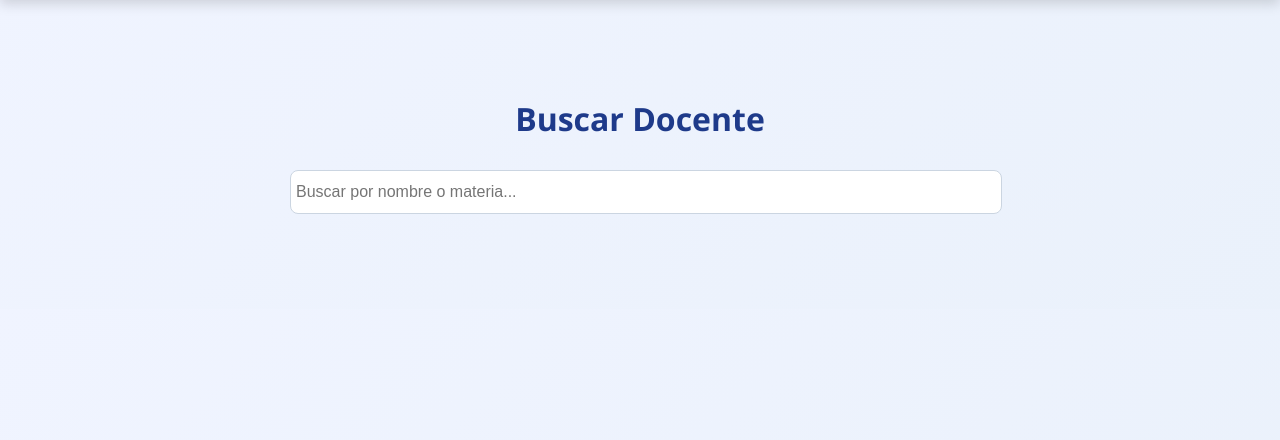
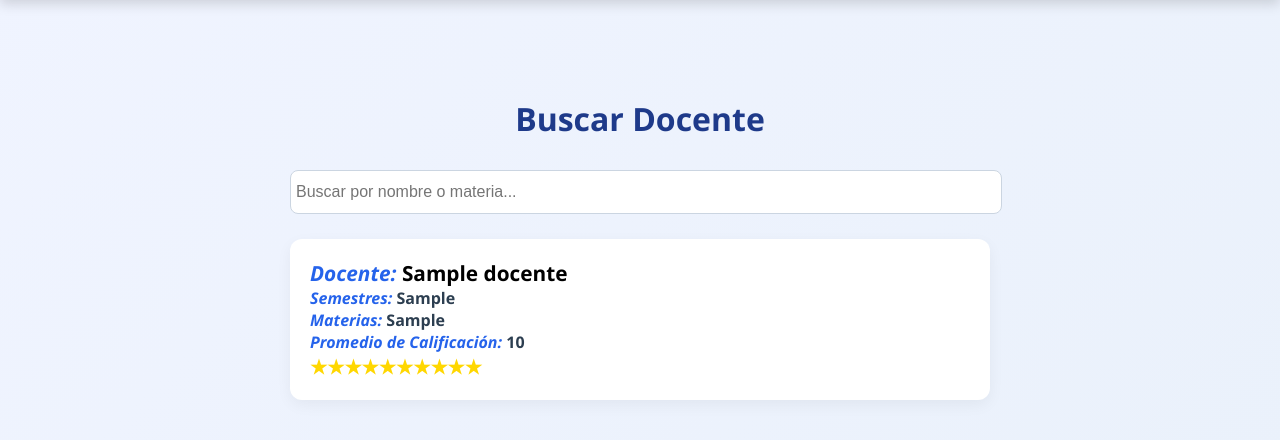
Before and after one commit to IngCarlosMaestre/Docentes, a Flask app: page / in a window 1280 px wide. Shown: the part 83-523 px from the top of the page. Run offline with Flask 3, Linux system fonts and the light colour scheme; tables that the repository leaves empty or names only in its code hold one stand-in row (values such as "Sample post"); data that the repository does not hold is empty.

Commit message:
corregido22

```diff
--- a/app.py
+++ b/app.py
@@ -41,9 +41,20 @@ def buscar_docente():
 
     return jsonify(docentes)
 
+@app.route('/promedio_docente/<int:id_docente>')
+def promedio_docente(id_docente):
+    conn = conectar()
+    cursor = conn.cursor()
+    cursor.execute("""
+        SELECT ROUND(AVG(valor_calificacion), 1) AS promedio
+        FROM Resenas
+        WHERE id_docente = %s
+    """, (id_docente,))
+    resultado = cursor.fetchone()
+    conn.close()
 
-
-
+    promedio = resultado[0] if resultado and resultado[0] is not None else None
+    return jsonify({'promedio': promedio})
 
 import traceback
 
--- a/templates/index.html
+++ b/templates/index.html
@@ -126,15 +126,15 @@
       let htmlEstrellas = "";
 
       for (let i = 0; i < estrellasLlenas; i++) {
-        htmlEstrellas += "★"; // estrella llena
+        htmlEstrellas += "★";
       }
 
       if (tieneMedia) {
-        htmlEstrellas += "☆"; // media estrella
+        htmlEstrellas += "☆";
       }
 
       for (let i = 0; i < estrellasVacias; i++) {
-        htmlEstrellas += "✩"; // estrella vacía
+        htmlEstrellas += "✩";
       }
 
       return `<span style="color: gold; font-size: 1.2rem;">${htmlEstrellas}</span>`;
@@ -145,21 +145,33 @@
         .then(response => response.json())
         .then(data => {
           const lista = document.getElementById('listaDocentes');
-          lista.innerHTML = ''; // Limpiar lista antes de actualizar
+          lista.innerHTML = '';
 
           if (data.length === 0) {
             lista.innerHTML = '<p>No se encontraron docentes.</p>';
-          } else {
-            data.forEach(doc => {
+            return;
+          }
+
+          // Consultar el promedio de cada docente en paralelo
+          const promesas = data.map(doc =>
+            fetch(`/promedio_docente/${doc.id_docente}`)
+              .then(resp => resp.json())
+              .then(info => ({
+                ...doc,
+                promedio: info.promedio !== null ? parseFloat(info.promedio) : 'Sin calificaciones'
+              }))
+              .catch(() => ({
+                ...doc,
+                promedio: 'Sin calificaciones'
+              }))
+          );
+
+          Promise.all(promesas).then(docentesConPromedio => {
+            docentesConPromedio.forEach(doc => {
               const div = document.createElement('div');
               div.className = 'docente';
 
-              // Obtener promedio del docente desde el backend
-              fetch(`/promedio_docente/${doc.id_docente}`)
-                .then(resp => resp.json())
-                .then(info => {
-                  const promedio = info.promedio !== null ? parseFloat(info.promedio) : 'Sin calificaciones';
-                  const estrellasHTML = generarEstrellas(promedio);
+              const estrellasHTML = generarEstrellas(doc.promedio);
 
               const enlace = document.createElement('a');
               enlace.href = `${window.location.origin}/docentes/${doc.id_docente}`;
@@ -173,7 +185,7 @@
                 </span><br>
                 <em style="color: #2563eb;">Semestres:</em> ${doc.semestres}<br>
                 <em style="color: #2563eb;">Materias:</em> ${doc.materias}<br>
-                    <em style="color: #2563eb;">Promedio de Calificación:</em> ${promedio}<br>
+                <em style="color: #2563eb;">Promedio de Calificación:</em> ${doc.promedio}<br>
                 ${estrellasHTML}
               `;
 
@@ -182,16 +194,17 @@
               lista.appendChild(div);
             });
           });
-          }
+        })
+        .catch(error => {
+          console.error('Error al cargar docentes:', error);
+          document.getElementById('listaDocentes').innerHTML = '<p>Error al cargar los docentes.</p>';
         });
     }
 
-    // Mostrar todos los docentes al cargar la página
     window.addEventListener('DOMContentLoaded', () => {
       cargarDocentes();
     });
 
-    // Filtrar docentes según el texto ingresado
     document.getElementById('busqueda').addEventListener('input', function () {
       const query = this.value;
       cargarDocentes(query);
```
Lines whose indentation alone changed are shown as unchanged.
